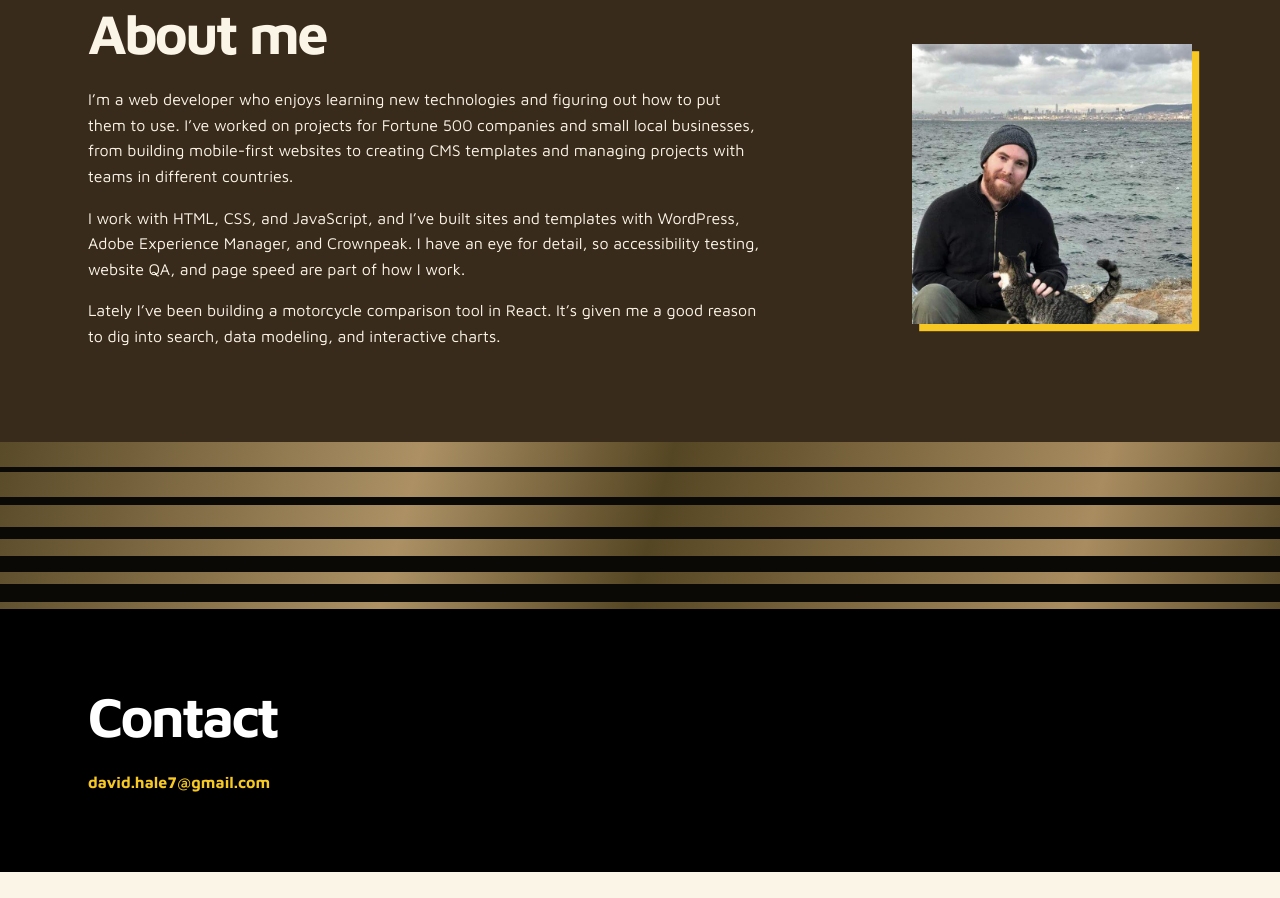
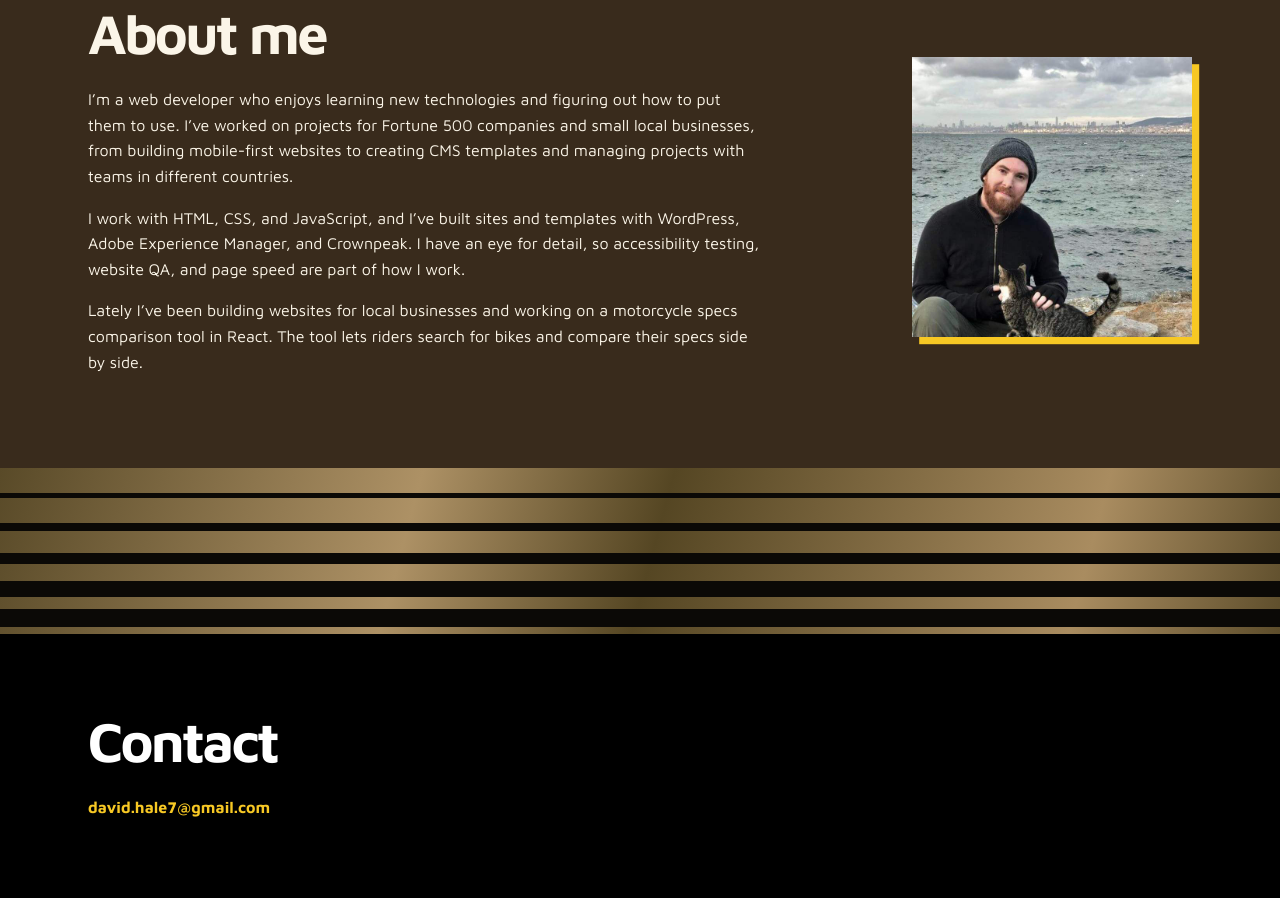
Before and after one commit to mossymatrix/portfolio-2026, a plain HTML site: page index.html in a window 1280 px wide. Shown: the part 2082-2980 px from the top of the page. Before the commit the page ends 2954 px from the top, so only its background shows below. Drawn offline with Linux system fonts and the light colour scheme.

Commit message:
Mention local site builds and motorcycle specs in About

```diff
--- a/index.html
+++ b/index.html
@@ -64,7 +64,7 @@
           <h2>About me</h2>
           <p>I’m a web developer who enjoys learning new technologies and figuring out how to put them to use. I’ve worked on projects for Fortune 500 companies and small local businesses, from building mobile-first websites to creating CMS templates and managing projects with teams in different countries.</p>
           <p>I work with HTML, CSS, and JavaScript, and I’ve built sites and templates with WordPress, Adobe Experience Manager, and Crownpeak. I have an eye for detail, so accessibility testing, website QA, and page speed are part of how I work.</p>
-          <p>Lately I’ve been building a motorcycle comparison tool in React. It’s given me a good reason to dig into search, data modeling, and interactive charts.</p>
+          <p>Lately I’ve been building websites for local businesses and working on a motorcycle specs comparison tool in React. The tool lets riders search for bikes and compare their specs side by side.</p>
         </div>
         <img src="assets/img/profile-image.jpeg" alt="David Hale" width="280" height="280" loading="lazy">
       </div>
```
